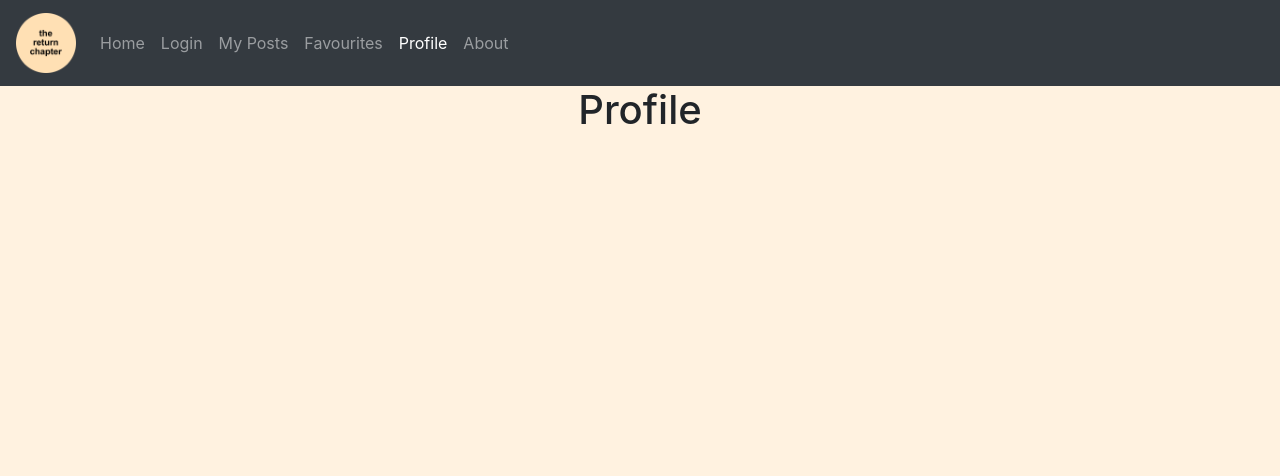
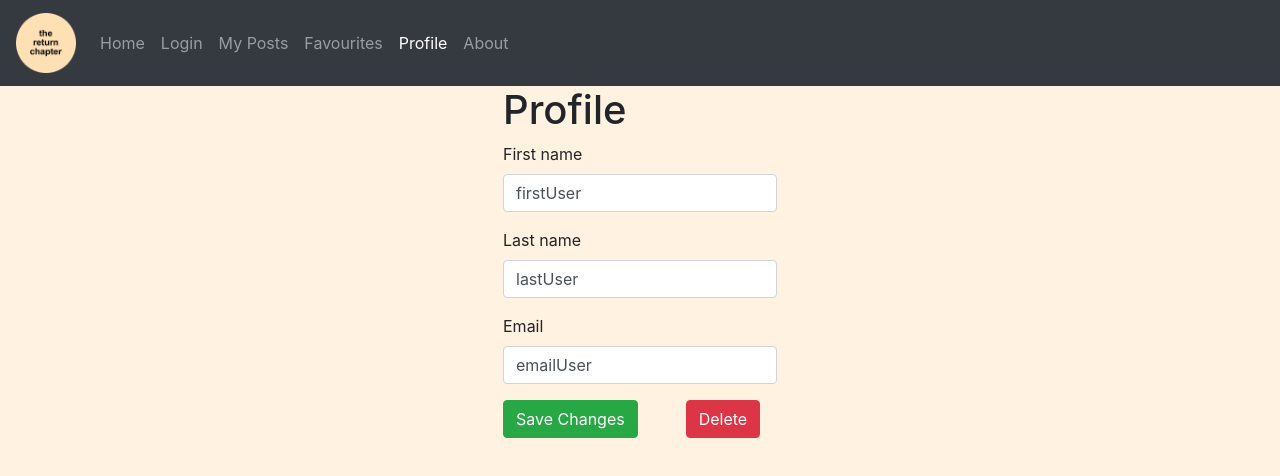
Before and after one commit to muditdahiya/web-react, a React (Create React App) app in the folder react-client/: page /profile in a window 1280 px wide. Shown: the top 476 px of the page. Built offline with nearby package versions, Linux system fonts and the light colour scheme.

Commit message:
added favs and profile

```diff
--- a/react-client/package.json
+++ b/react-client/package.json
@@ -16,6 +16,7 @@
     "react": "^18.2.0",
     "react-bootstrap": "^2.7.2",
     "react-dom": "^18.2.0",
+    "react-icons": "^4.7.1",
     "react-quill": "^2.0.0",
     "react-router-dom": "^6.8.1",
     "react-scripts": "5.0.1",
--- a/react-client/src/App.css
+++ b/react-client/src/App.css
@@ -58,3 +58,14 @@
 
   font-size: 1.3em;
 }
+
+/* FAVOURITE */
+.btn-fav {
+  cursor: pointer;
+  font-size: 2rem;
+  color: #00000083;
+}
+
+.btn-fav:hover {
+  color: #a3a3a349;
+}
--- a/react-client/src/pages/Favourites.tsx
+++ b/react-client/src/pages/Favourites.tsx
@@ -1,7 +1,39 @@
+import { AiFillStar } from "react-icons/ai";
+
 const Favourites = () => {
   return (
     <div className="Favourites">
       <h1>Favourites</h1>
+
+      <div className="content">
+        <div className="Post">
+          <h1 className="Post-title">Title</h1>
+          <p className="Post-username">by userA at 9:23pm</p>
+          <hr />
+          <p className="Post-tags">fantasy</p>
+          <p className="Post-content">This is just dummy data</p>
+          <div className="buttons">
+            {/* add like comment and favourites button based on authentication */}
+            <span role="button">
+              <AiFillStar className="btn-fav" />
+            </span>
+          </div>
+        </div>
+
+        <div className="Post">
+          <h1 className="Post-title">Title Title Title</h1>
+          <p className="Post-username">by userA at 9:23pm</p>
+          <hr />
+          <p className="Post-tags">fantasy</p>
+          <p className="Post-content">This is just dummy data</p>
+          <div className="buttons">
+            {/* add like comment and favourites button based on authentication */}
+            <span role="button">
+              <AiFillStar className="btn-fav" />
+            </span>
+          </div>
+        </div>
+      </div>
     </div>
   );
 };
--- a/react-client/src/pages/Profile.tsx
+++ b/react-client/src/pages/Profile.tsx
@@ -1,7 +1,75 @@
+import { useState } from "react";
+
 const Profile = () => {
+  const [firstName, setFirstName] = useState("firstUser");
+  const [lastName, setLastName] = useState("lastUser");
+  const [email, setEmail] = useState("emailUser");
+
+  const updateAccount = () => {
+    console.log("====================================");
+    console.log("Account updated");
+    console.log(`Full name >>>> ${firstName} ${lastName}`);
+    console.log(`Email >>> ${email}`);
+
+    console.log("====================================");
+  };
+
+  const deleteAccount = () => {
+    console.log("====================================");
+    console.log("Account deleted");
+    console.log("====================================");
+  };
+
   return (
     <div className="Profile">
       <h1>Profile</h1>
+      <div className="form">
+        <div className="form-group">
+          <label htmlFor="fname">First name</label>
+          <input
+            type="text"
+            className="form-control"
+            placeholder="First name"
+            id="fname"
+            value={firstName}
+            onChange={(e) => setFirstName(e.target.value)}
+          />
+        </div>
+
+        <div className="form-group">
+          <label htmlFor="lname">Last name</label>
+          <input
+            type="text"
+            className="form-control"
+            placeholder="Last name"
+            id="lname"
+            value={lastName}
+            onChange={(e) => setLastName(e.target.value)}
+          />
+        </div>
+
+        <div className="form-group">
+          <label htmlFor="email">Email</label>
+          <input
+            type="text"
+            className="form-control"
+            placeholder="Email"
+            id="email"
+            value={email}
+            onChange={(e) => setEmail(e.target.value)}
+          />
+        </div>
+
+        <div className="form-group">
+          <button className="btn btn-success mr-5" onClick={updateAccount}>
+            Save Changes
+          </button>
+
+          <button className="btn btn-danger" onClick={deleteAccount}>
+            Delete
+          </button>
+        </div>
+      </div>
     </div>
   );
 };
```
Also changed, not shown: 1 other file (tests, documents, lock files or other folders).
